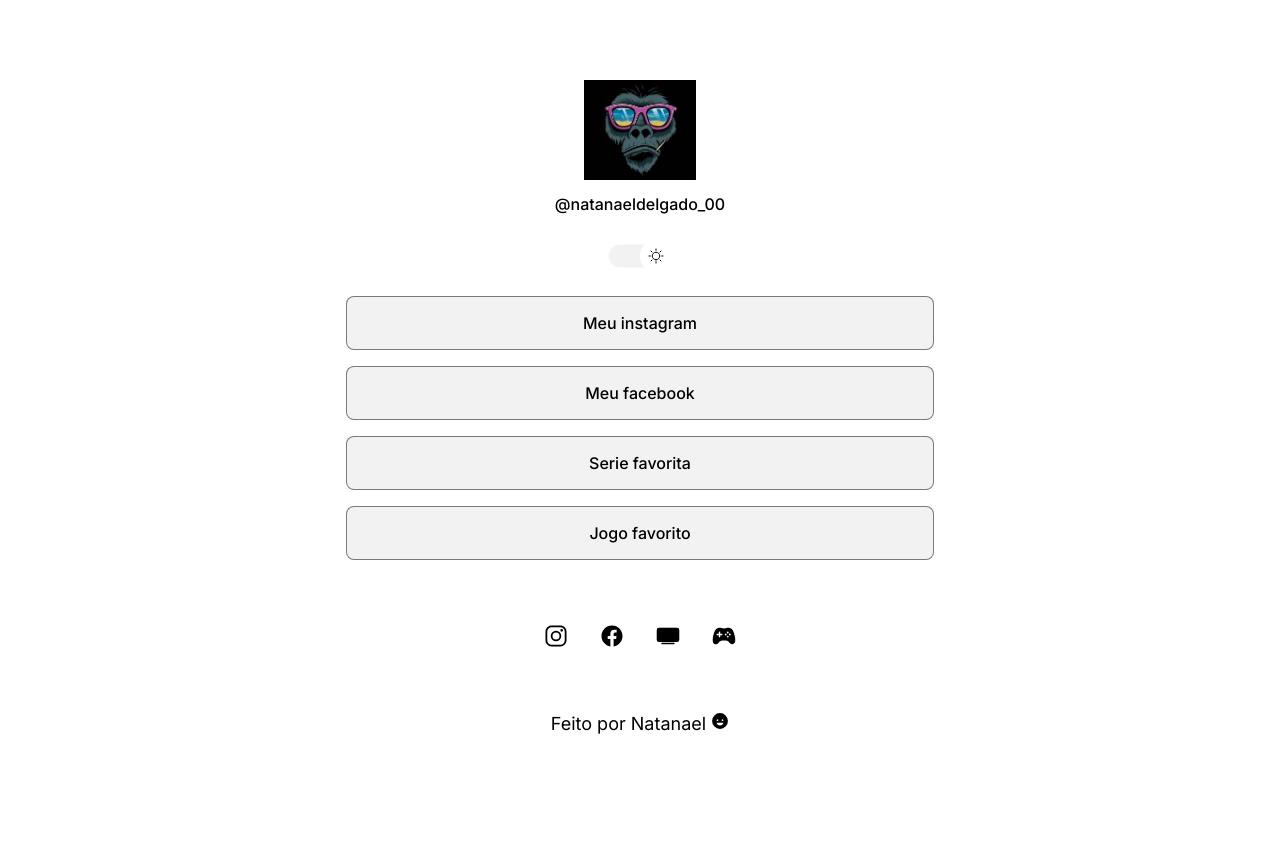
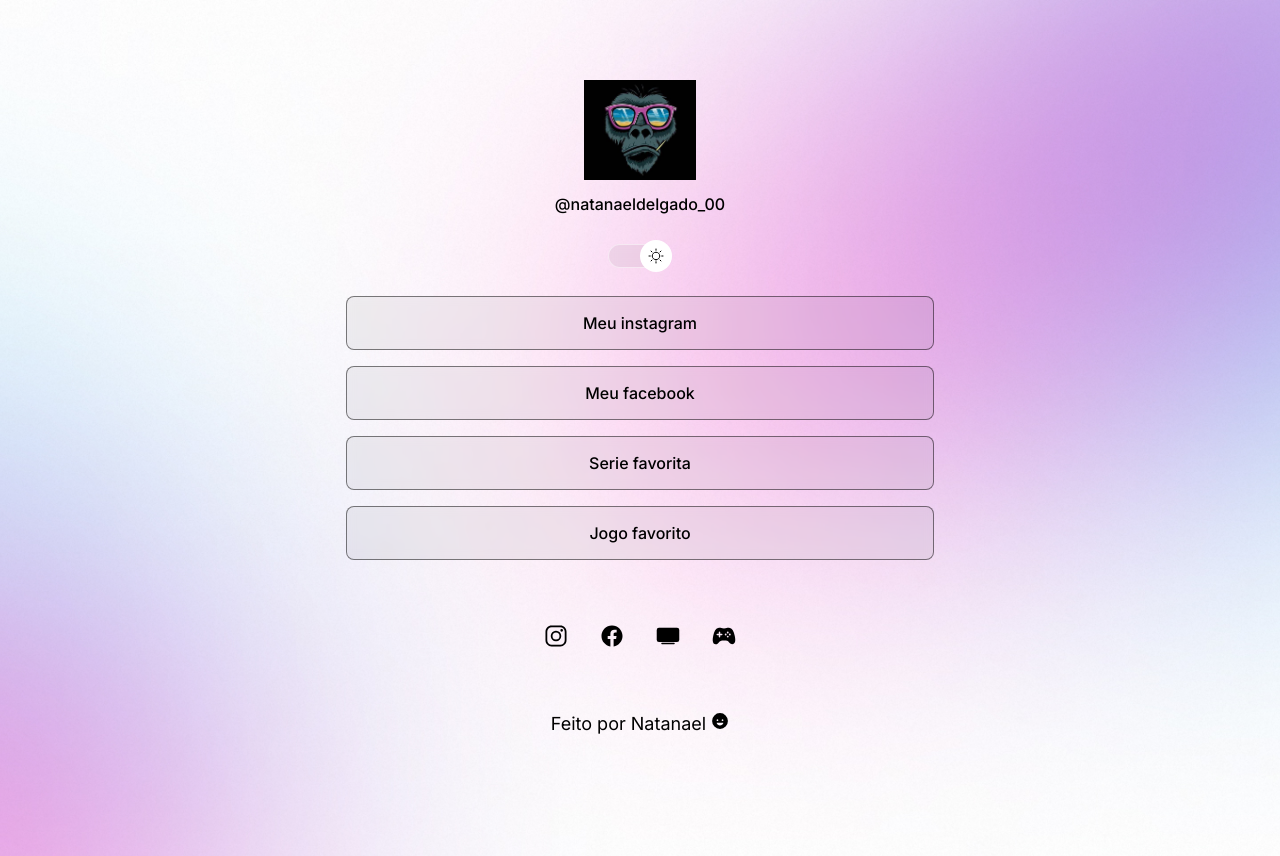
Before and after one commit to NatanaelDelgado00/Projeto, a plain HTML site: page index.html in a window 1280 px wide. Both pictures are taken after a click on the element 640 px from the left and 256 px from the top of the page. Before the commit the page ends 800 px from the top, so only its background shows below. Drawn offline with nearby package versions, Linux system fonts and the light colour scheme.

Commit message:
background

```diff
--- a/style.css
+++ b/style.css
@@ -26,6 +26,7 @@ body {
   background-repeat: no-repeat;
   background-position: top center;
   background-size: cover;
+  height: 100vh;
 }
 body * {
   font-family: "Inter", sans-serif;
@@ -138,9 +139,9 @@ footer a {
 
 @media (min-width: 700px) {
   :root {
-    --bg-url: url(./assets/bg-desktop-dark.jpg);
+    --bg-url: url(./assets/bg-desktop-dark\ .jpg);
   }
   .light {
-    --bg-url: url(.assets/bg-desktop-light.jpg);
+    --bg-url: url(./assets/bg-desktop-light.jpg);
   }
 }
```
